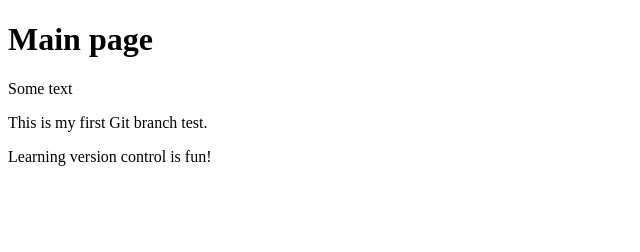
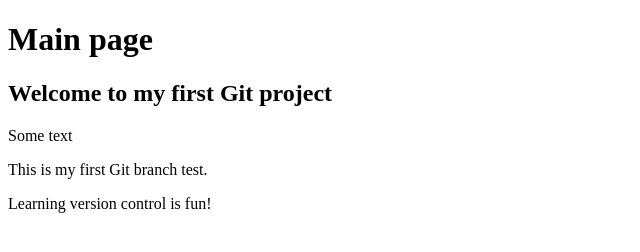
Before and after one commit to ipzm251pnv-sys/RRPS02, a plain HTML site: page index.html in a window 1280 px wide. Shown: the whole page, without its empty margins (0-640 px from the left). Drawn offline with Linux system fonts and the light colour scheme.

Commit message:
Add h2 heading below h1

```diff
--- a/index.html
+++ b/index.html
@@ -6,6 +6,7 @@
 </head>
 <body>
   <h1>Main page</h1>
+  <h2>Welcome to my first Git project</h2>
   <p>Some text</p>
   <p>This is my first Git branch test.</p>
 <p>Learning version control is fun!</p>
```
